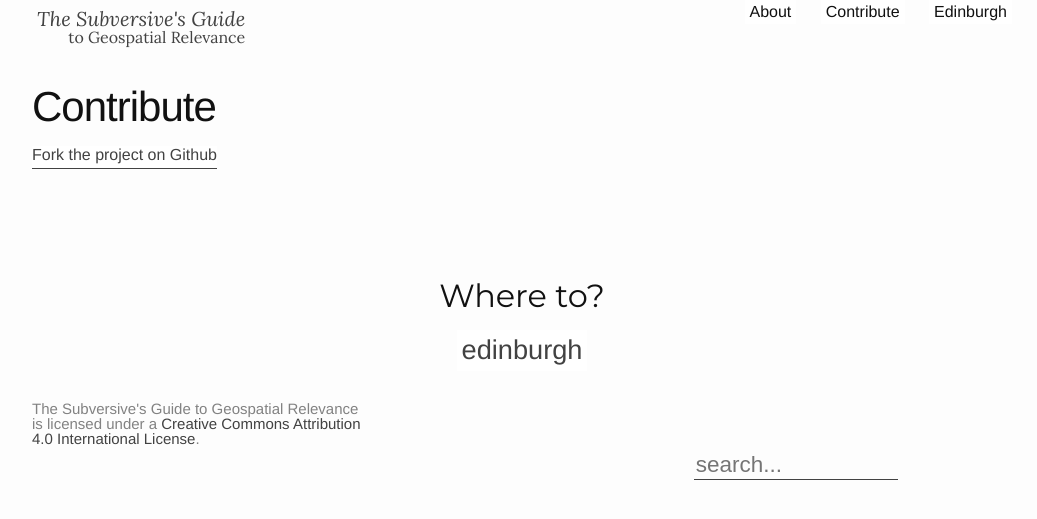
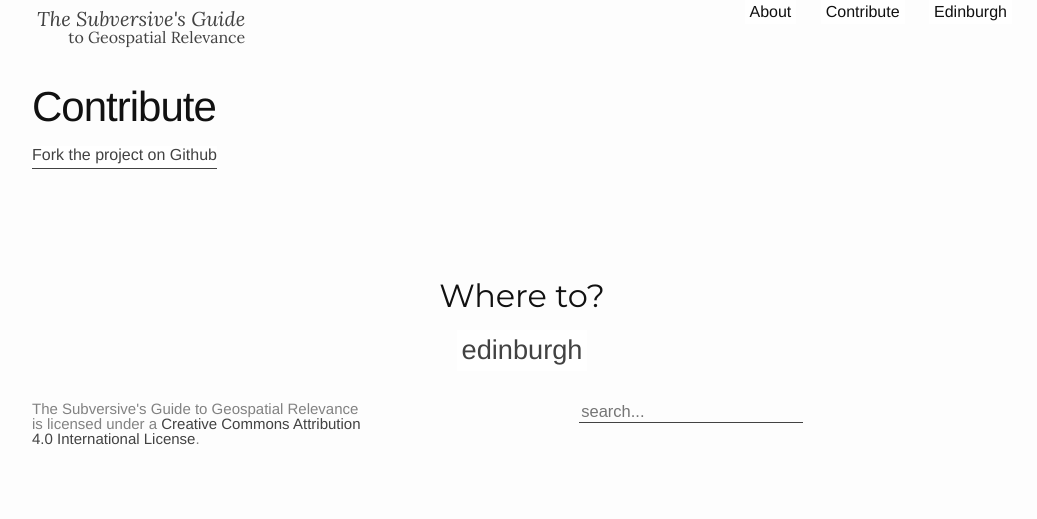
Before and after one commit to allilevine/allilevine.github.io, a Jekyll site: the page built from contribute.md, in a window 1280 px wide. Shown: the top 519 px of the page, without its empty margins (118-1155 px from the left). Built offline with Jekyll 4.4.1, drawn with Linux system fonts in a browser that asks for light colours.

Commit message:
style search in footer

```diff
--- a/_sass/_layout.scss
+++ b/_sass/_layout.scss
@@ -186,6 +186,7 @@
     .footer-col-3 {
         width: -webkit-calc(100% - (#{$spacing-unit} / 2));
         width:         calc(100% - (#{$spacing-unit} / 2));
+        text-align: right;
     }
 }
 
@@ -310,9 +311,6 @@
 /**
  * Search
  */
- #search-demo-container {
-   margin-top: 50px;
- }
  p.search-title {
    font-family: $title-font-family;
    text-align: center;
@@ -324,12 +322,10 @@
 
  #search-input {
    display: block;
-   margin: 0 auto;
-   width: 200px;
    border: 0;
    border-bottom: 1px solid $grey-color-dark;
    background: transparent;
-   font-size: 1.5em;
+   font-size: 1.1em;
  }
  ul#results-container {
    width: 180px;
@@ -375,20 +371,6 @@ ul.tag-cloud {
     color: $white;
   }
 
-  #search-input {
-    border-bottom: 1px solid $white;
-    color: $white;
-
-    &::-webkit-input-placeholder {
-      color: $transparent-white;
-    }
-    &::-moz-placeholder {
-      color: $transparent-white;
-    }
-    &::-ms-input-placeholder {
-      color: $transparent-white;
-    }
-  }
  ul.tag-cloud {
 
     li {
```
